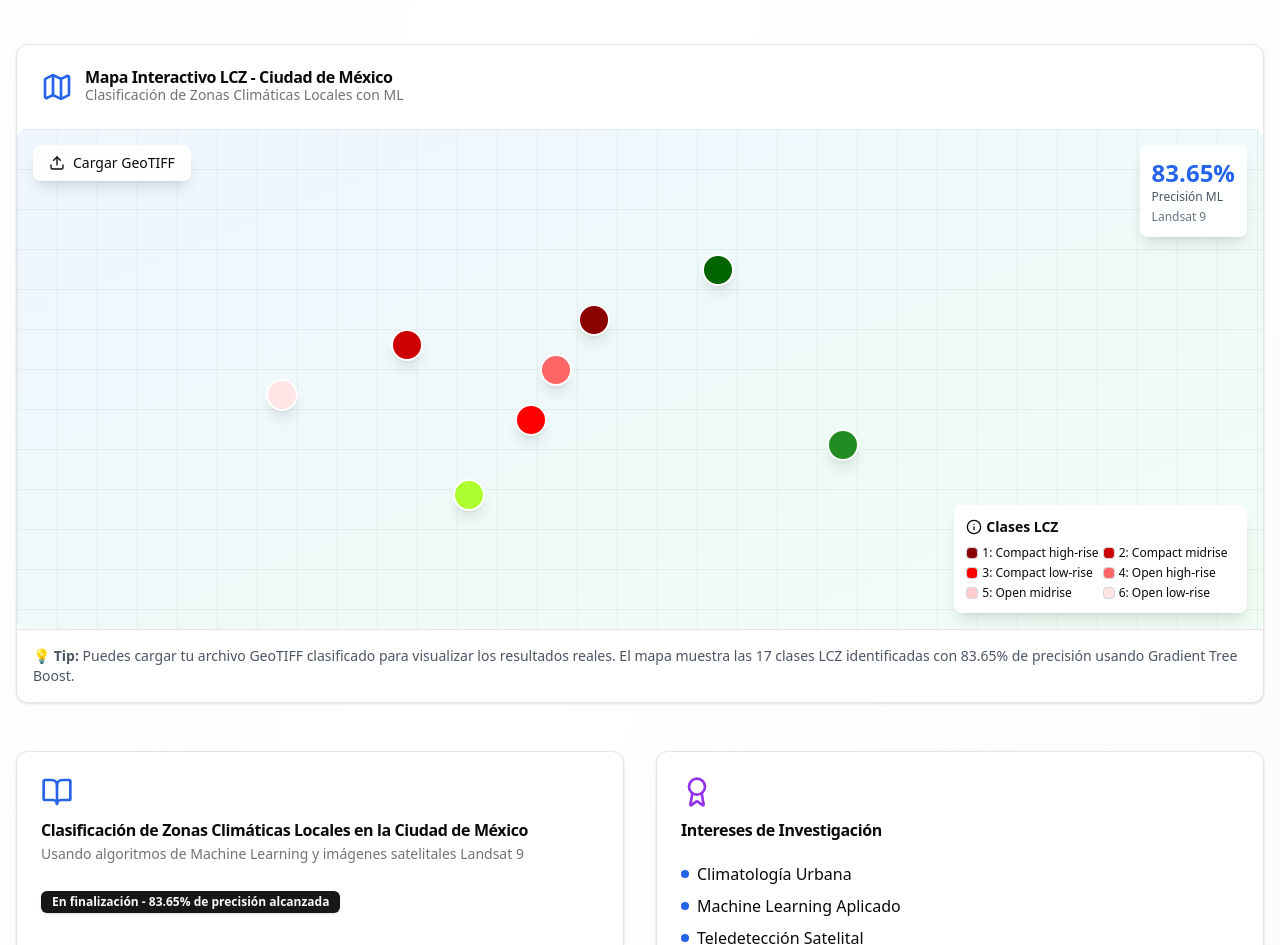
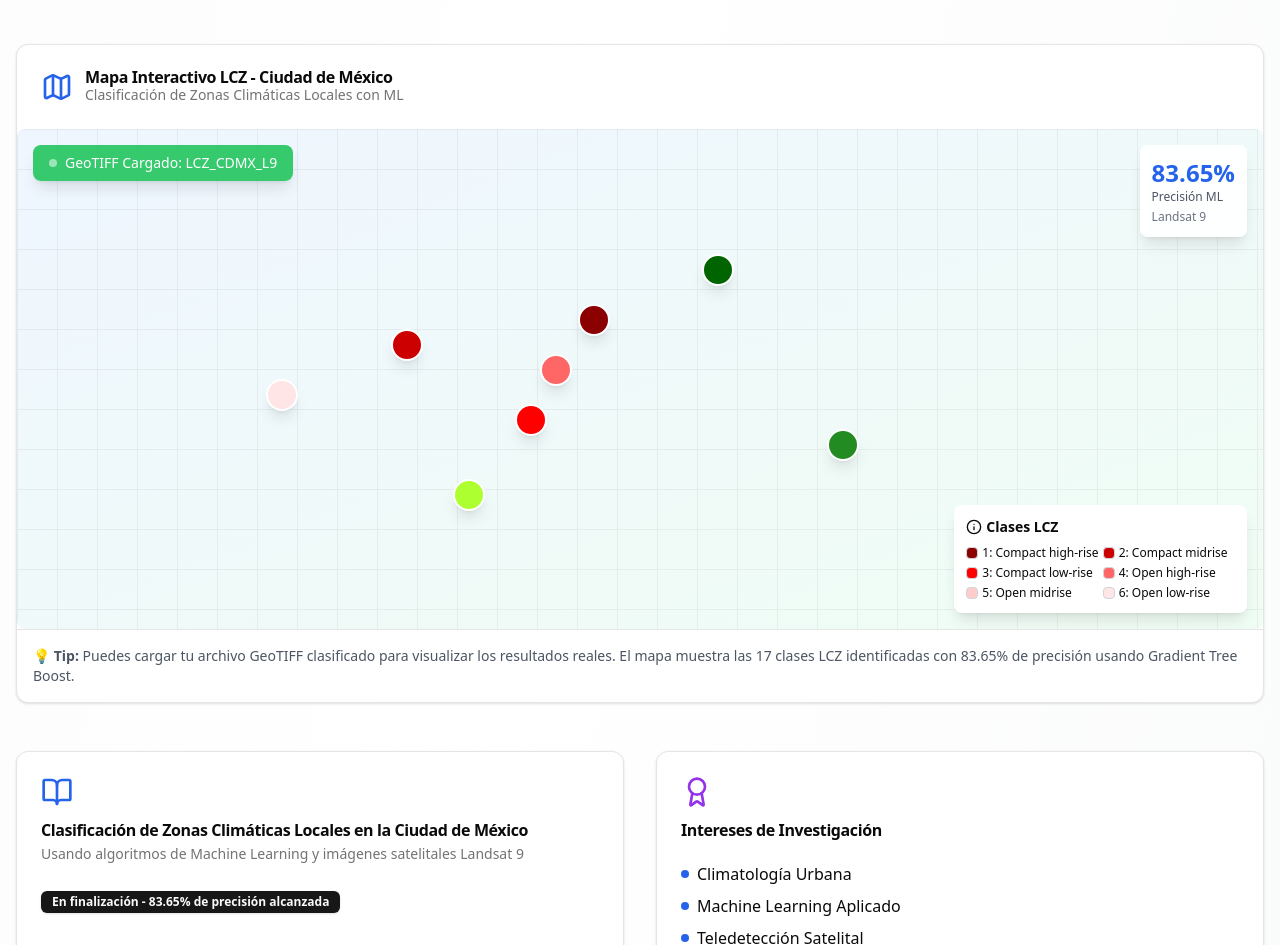
Before and after one commit to Daniel9romero/Portafolio, a React (Vite) app: page / in a window 1280 px wide. Shown: the part 3762-4707 px from the top of the page. Built offline with nearby package versions, Linux system fonts and the light colour scheme.

Commit message:
Show TIF file loaded status automatically
- Display green indicator when GeoTIFF is pre-loaded
- Show 'GeoTIFF Cargado: LCZ_CDMX_L9' message
- Photo already loads automatically via BASE_URL
- Both files (photo + TIF) now visible on first load ✅

```diff
--- a/src/components/InteractiveLCZMap.tsx
+++ b/src/components/InteractiveLCZMap.tsx
@@ -38,6 +38,7 @@ const sampleData = [
 export default function InteractiveLCZMap({ geoTiffUrl }: { geoTiffUrl?: string }) {
   const [selectedPoint, setSelectedPoint] = useState<typeof sampleData[0] | null>(null);
   const [hoveredPoint, setHoveredPoint] = useState<number | null>(null);
+  const [tiffLoaded, setTiffLoaded] = useState(!!geoTiffUrl);
 
   const handleFileUpload = () => {
     const input = document.createElement('input');
@@ -117,13 +118,20 @@ export default function InteractiveLCZMap({ geoTiffUrl }: { geoTiffUrl?: string
           })}
         </div>
 
-        {/* Upload Button */}
+        {/* Upload Button / Status */}
+        {tiffLoaded ? (
+          <div className="absolute top-4 left-4 z-20 bg-green-500/90 backdrop-blur px-4 py-2 rounded-lg shadow-lg text-sm font-medium text-white flex items-center gap-2">
+            <span className="w-2 h-2 bg-white rounded-full animate-pulse"></span>
+            GeoTIFF Cargado: LCZ_CDMX_L9
+          </div>
+        ) : (
           <button
             onClick={handleFileUpload}
             className="absolute top-4 left-4 z-20 bg-white/90 dark:bg-gray-900/90 backdrop-blur px-4 py-2 rounded-lg shadow-lg text-sm font-medium hover:bg-white dark:hover:bg-gray-900 transition-colors flex items-center gap-2"
           >
             <Upload className="w-4 h-4" /> Cargar GeoTIFF
           </button>
+        )}
 
         {/* Stats Overlay */}
         <div className="absolute top-4 right-4 z-20 bg-white/90 dark:bg-gray-900/90 backdrop-blur p-3 rounded-lg shadow-lg">
```
Lines whose indentation alone changed are shown as unchanged.
